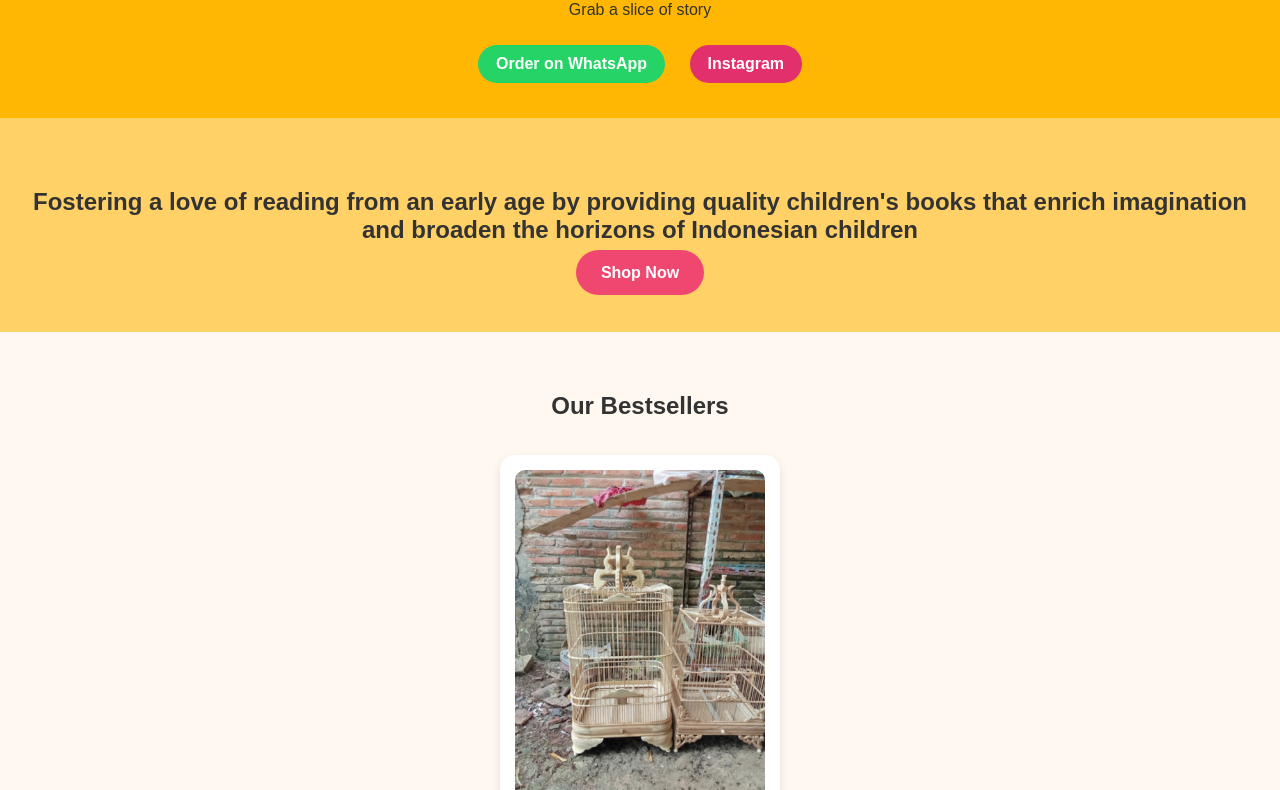
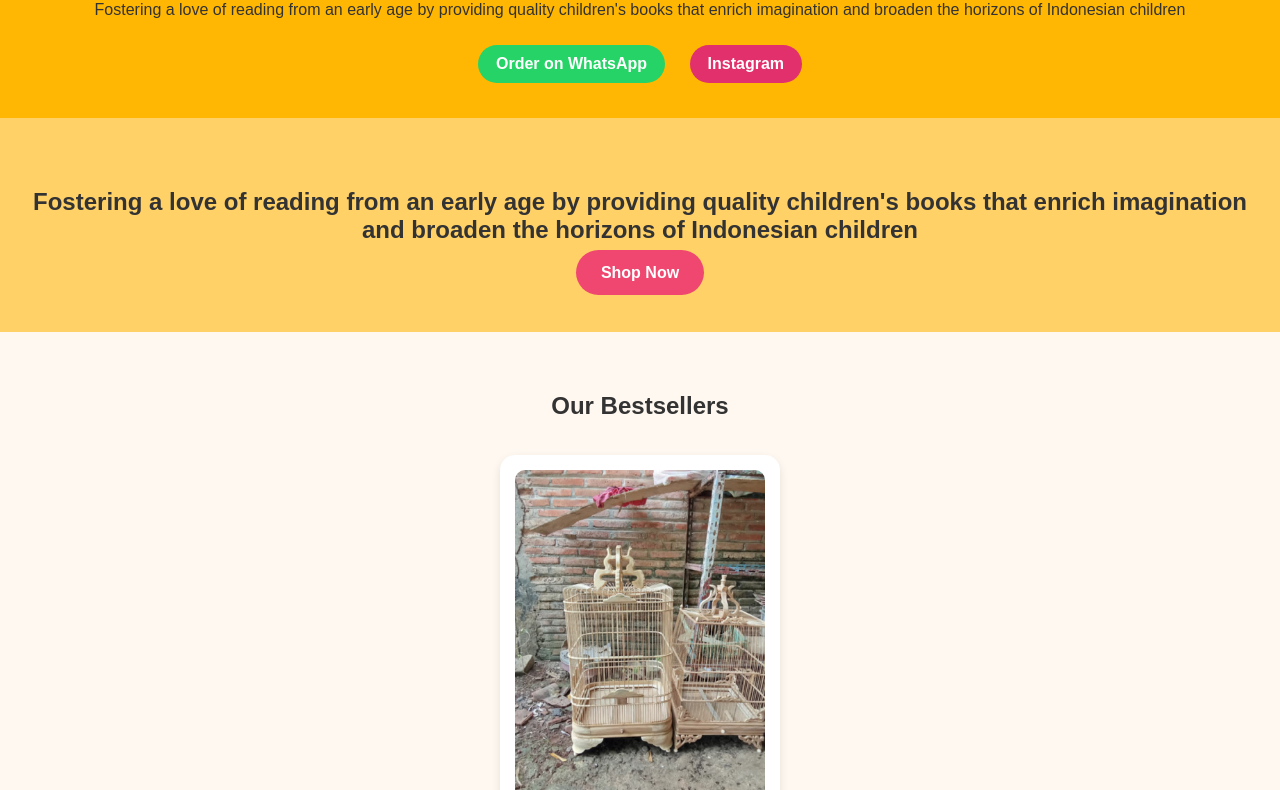
Before and after one commit to readingbuddyid/readingbuddy.com, a plain HTML site: page index.html in a window 1280 px wide. Shown: the part 77-867 px from the top of the page. Drawn offline with Linux system fonts and the light colour scheme.

Commit message:
Update index.html

```diff
--- a/index.html
+++ b/index.html
@@ -18,7 +18,7 @@
   <!-- HEADER -->
   <header>
     <h1>Reading Buddy</h1>
-    <p>Grab a slice of story</p>
+    <p>Fostering a love of reading from an early age by providing quality children's books that enrich imagination and broaden the horizons of Indonesian children</p>
     <div class="social">
       <a href="https://wa.me/081398889216" class="wa">Order on WhatsApp</a>
       <a href="https://instagram.com/readingbuddy.id" class="ig">Instagram</a>
```
